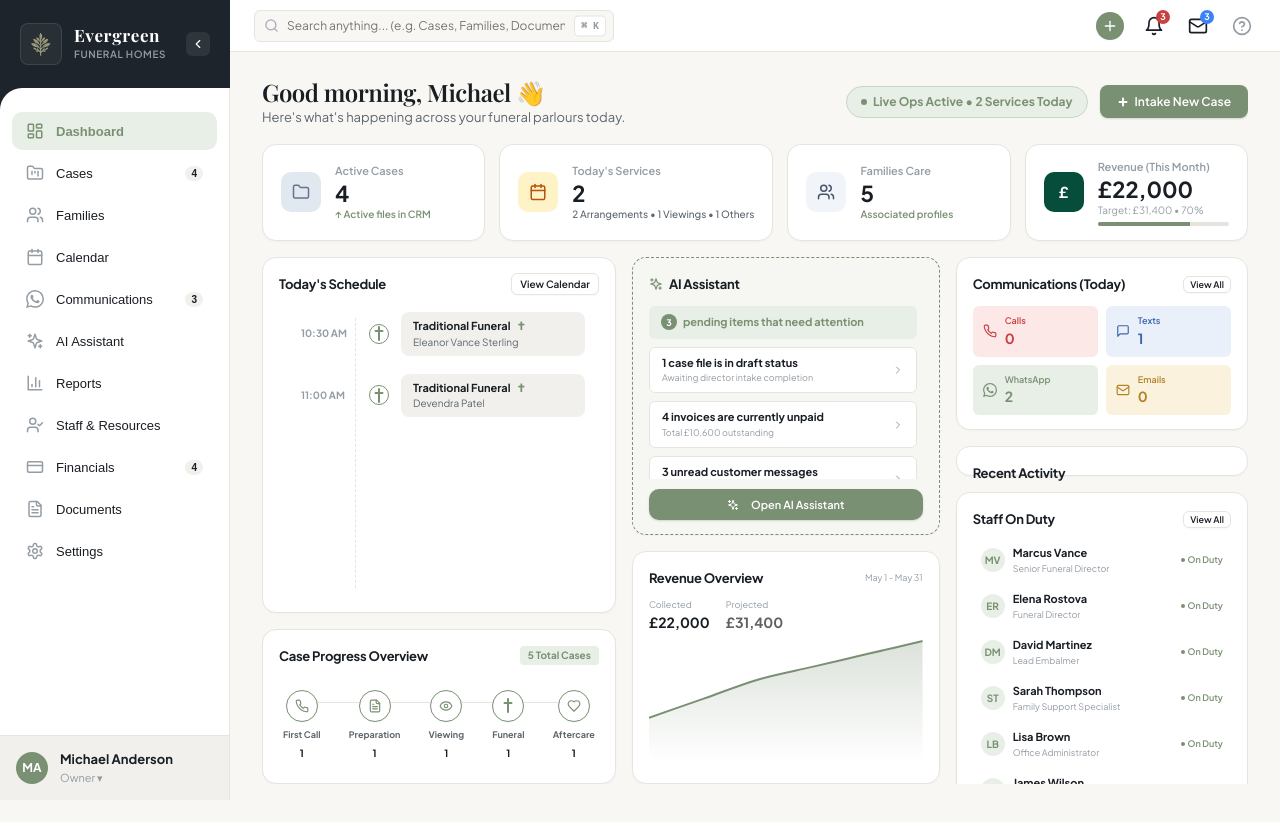
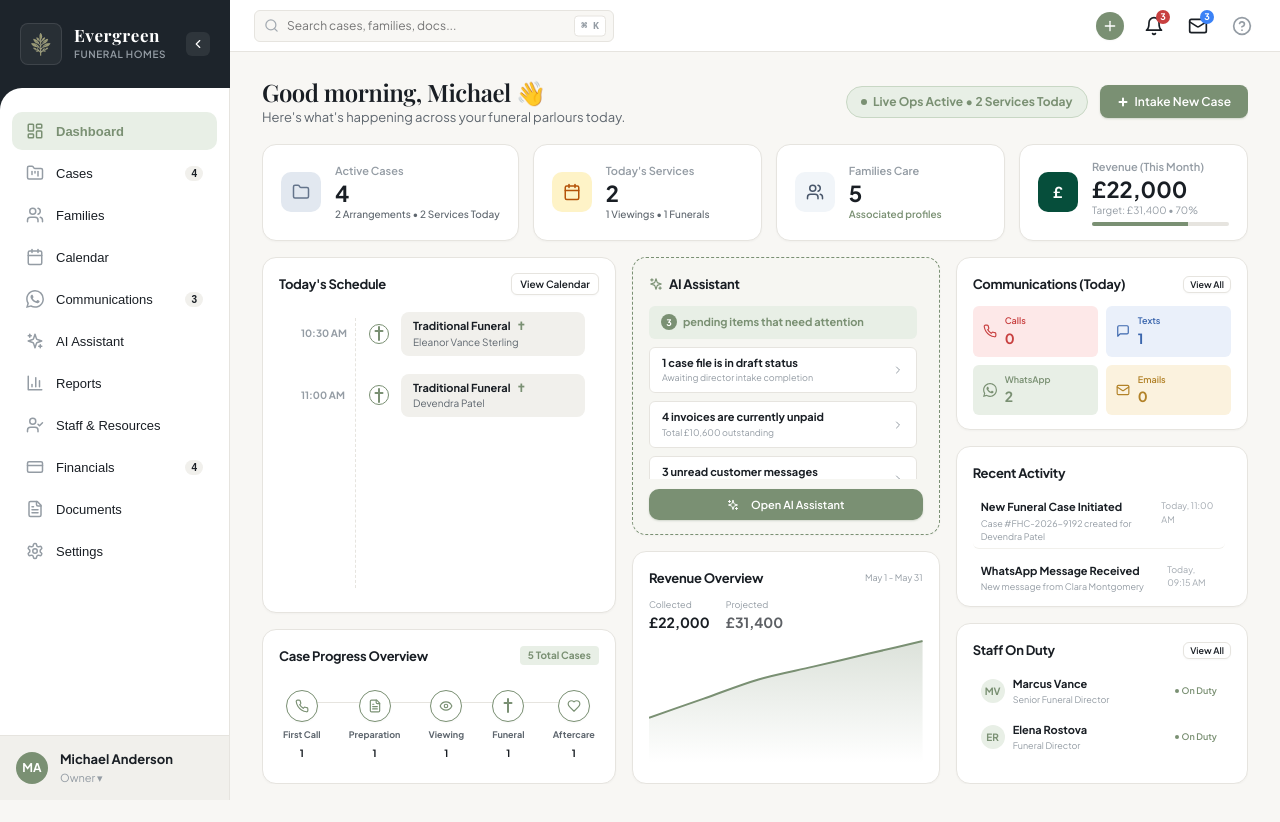
Before and after one commit to sanjaymarwal448-lab/Funeral_CRM, a React (Vite) app: page / in a window 1280 px wide. Built offline with nearby package versions, Linux system fonts and the light colour scheme; a web font is replaced by a local one.

Commit message:
Fix dashboard column 3 flex height compression (Staff On Duty vs Recent Activity collapse), fix metric mathematical breakdowns, and resolve search input placeholder truncation

```diff
--- a/src/components/dashboard/DashboardView.tsx
+++ b/src/components/dashboard/DashboardView.tsx
@@ -195,8 +195,8 @@ export const DashboardView: React.FC = () => {
           <div>
             <div style={{ fontSize: '11px', color: 'var(--text-muted)', fontWeight: 600 }}>Active Cases</div>
             <div style={{ fontSize: '22px', fontWeight: '800', color: 'var(--text-main)', marginTop: '2px', lineHeight: 1.1 }}>{activeCasesCount}</div>
-            <div style={{ fontSize: '10px', color: 'var(--status-active-text)', fontWeight: 600, marginTop: '2px' }}>
-              ↑ Active files in CRM
+            <div style={{ fontSize: '10px', color: 'var(--text-body)', fontWeight: 500, marginTop: '2px', whiteSpace: 'nowrap' }}>
+              {arrangementsCount} Arrangements • {todaysServicesCount} Services Today
             </div>
           </div>
         </div>
@@ -214,7 +214,7 @@ export const DashboardView: React.FC = () => {
             <div style={{ fontSize: '11px', color: 'var(--text-muted)', fontWeight: 600 }}>Today's Services</div>
             <div style={{ fontSize: '22px', fontWeight: '800', color: 'var(--text-main)', marginTop: '2px', lineHeight: 1.1 }}>{todaysServicesCount}</div>
             <div style={{ fontSize: '10px', color: 'var(--text-body)', fontWeight: 500, marginTop: '2px', whiteSpace: 'nowrap' }}>
-              {arrangementsCount} Arrangements • {viewingsCount} Viewings • {othersCount} Others
+              {viewingsCount} Viewings • {othersCount} Funerals
             </div>
           </div>
         </div>
@@ -583,8 +583,8 @@ export const DashboardView: React.FC = () => {
           </div>
 
           {/* Staff On Duty Card */}
-          <div className="card" style={{ padding: '14px 16px', flexShrink: 0 }}>
-            <div style={{ display: 'flex', justifyContent: 'space-between', alignItems: 'center', marginBottom: '10px' }}>
+          <div className="card" style={{ display: 'flex', flexDirection: 'column', flex: 1, minHeight: 0, padding: '14px 16px' }}>
+            <div style={{ display: 'flex', justifyContent: 'space-between', alignItems: 'center', marginBottom: '10px', flexShrink: 0 }}>
               <h3 style={{ fontSize: '13px', fontWeight: 700, margin: 0 }}>Staff On Duty</h3>
               <button
                 className="btn btn-secondary btn-sm"
@@ -594,7 +594,7 @@ export const DashboardView: React.FC = () => {
                 View All
               </button>
             </div>
-            <div style={{ display: 'flex', flexDirection: 'column', gap: '8px' }}>
+            <div style={{ flex: 1, overflowY: 'auto', display: 'flex', flexDirection: 'column', gap: '8px', paddingRight: '6px' }}>
               {activeStaff.length === 0 ? (
                 <div style={{ display: 'flex', justifyContent: 'center', alignItems: 'center', padding: '12px 0', fontSize: '11px', color: 'var(--text-muted)' }}>
                   No staff currently logged as active.
--- a/src/components/layout/Header.tsx
+++ b/src/components/layout/Header.tsx
@@ -33,7 +33,7 @@ export const Header: React.FC = () => {
           <input
             type="text"
             className="input-field"
-            placeholder="Search anything... (e.g. Cases, Families, Documents)"
+            placeholder="Search cases, families, docs..."
             value={searchQuery}
             onChange={(e) => setSearchQuery(e.target.value)}
             style={{
```
